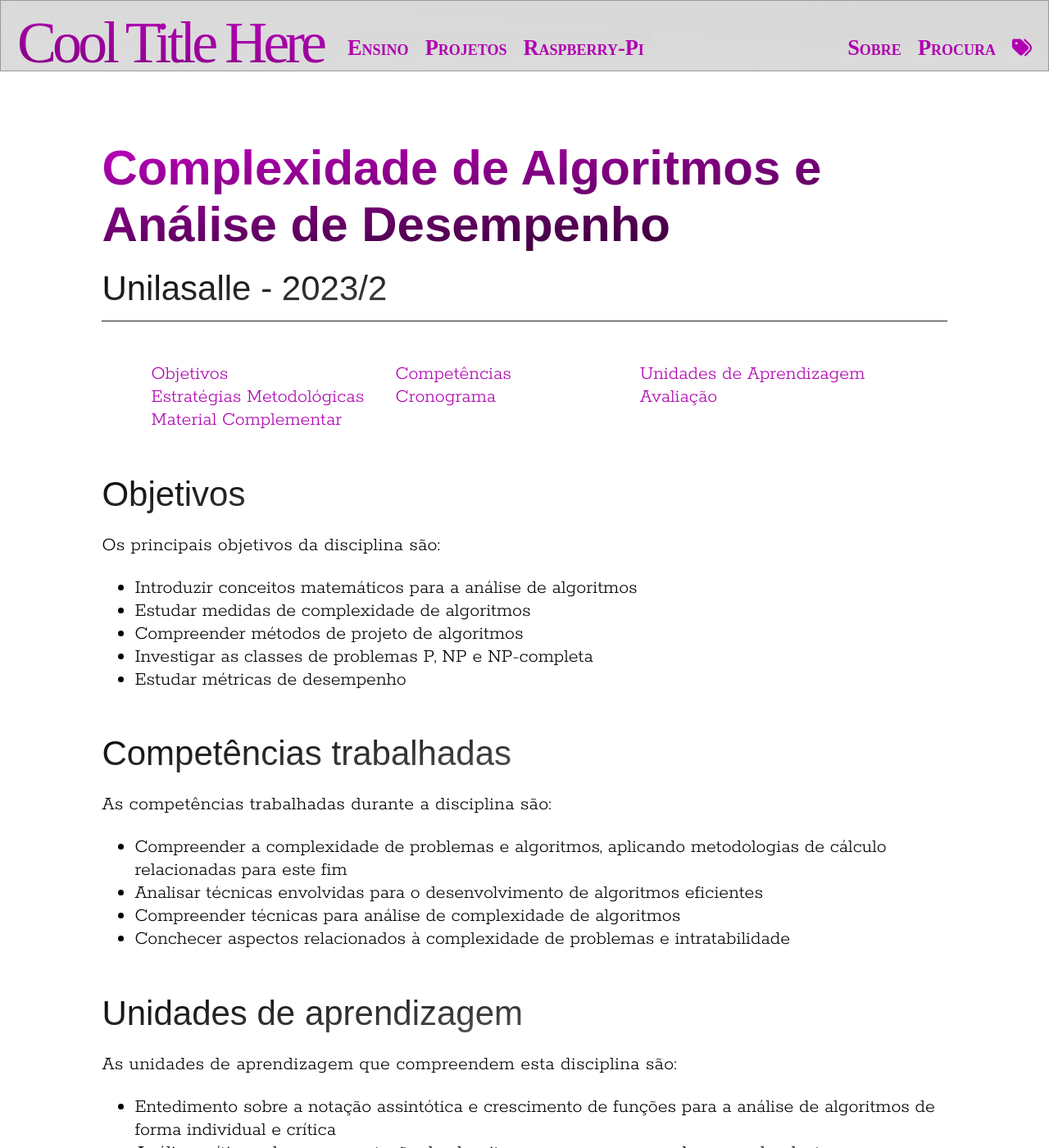
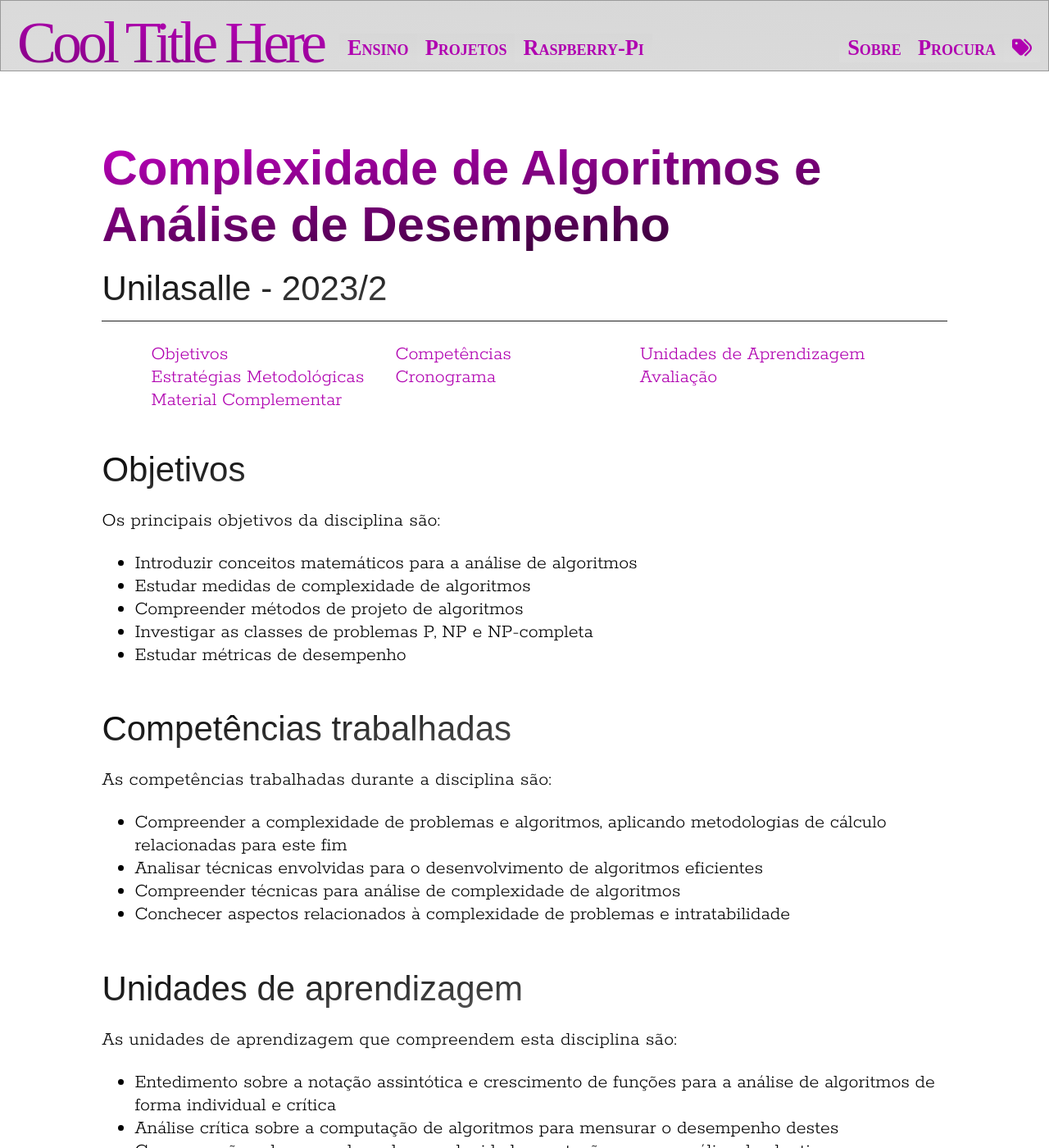
Before and after one commit to rafasgj/rafaeljeffman.com, a Jekyll site: the page built from teaching/lasalle/2023-02-analise_algoritmos.md, in a window 1280 px wide and 1400 px high. Shown: the whole window at 82% size. Built offline with Jekyll 4.4.1, drawn with Linux system fonts in a browser that asks for light colours; some web fonts are replaced.

Commit message:
Better positioning of 'page_summary'.

```diff
--- a/css/page_summary.css
+++ b/css/page_summary.css
@@ -1,3 +1,7 @@
+div#page_summary {
+  margin: -1em 0 -0.25em 0;
+}
+
 div#page_summary > ul > li {
   display: inline-block;
   padding: 0 20px;
```
